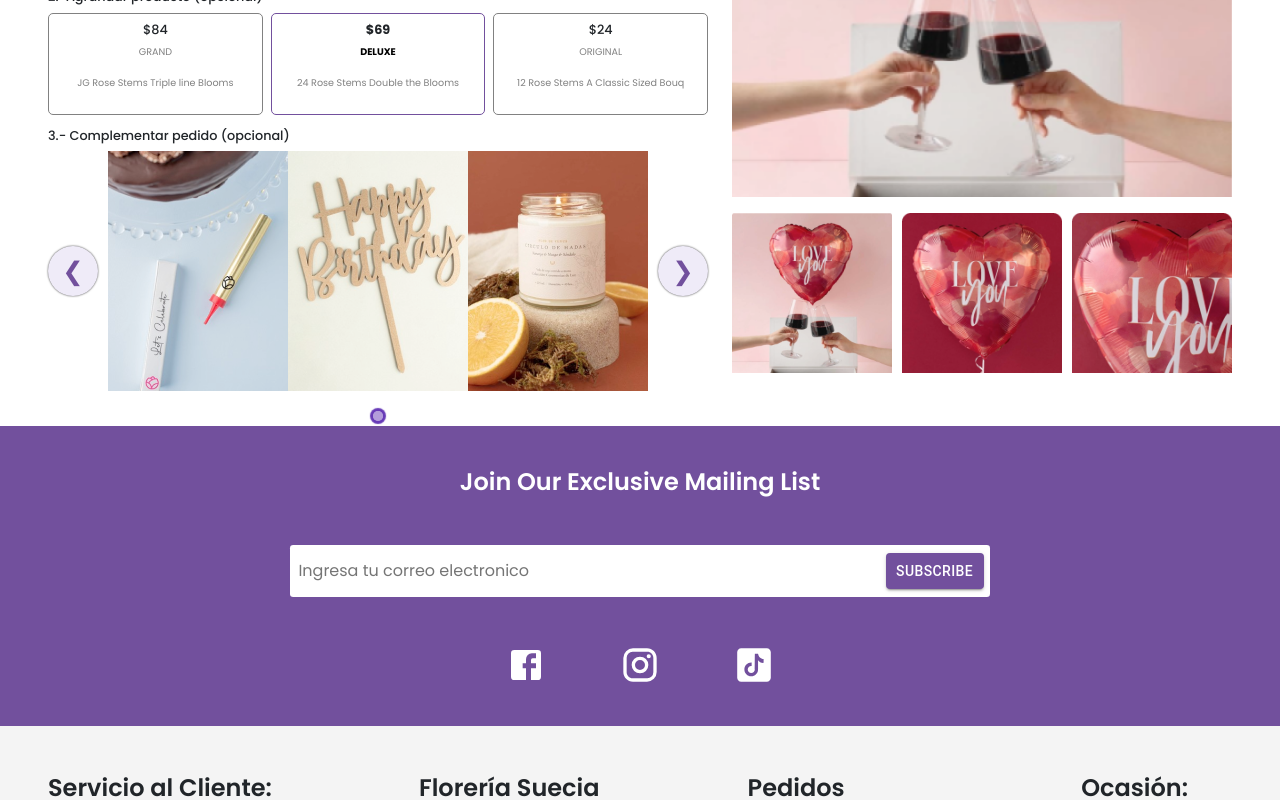
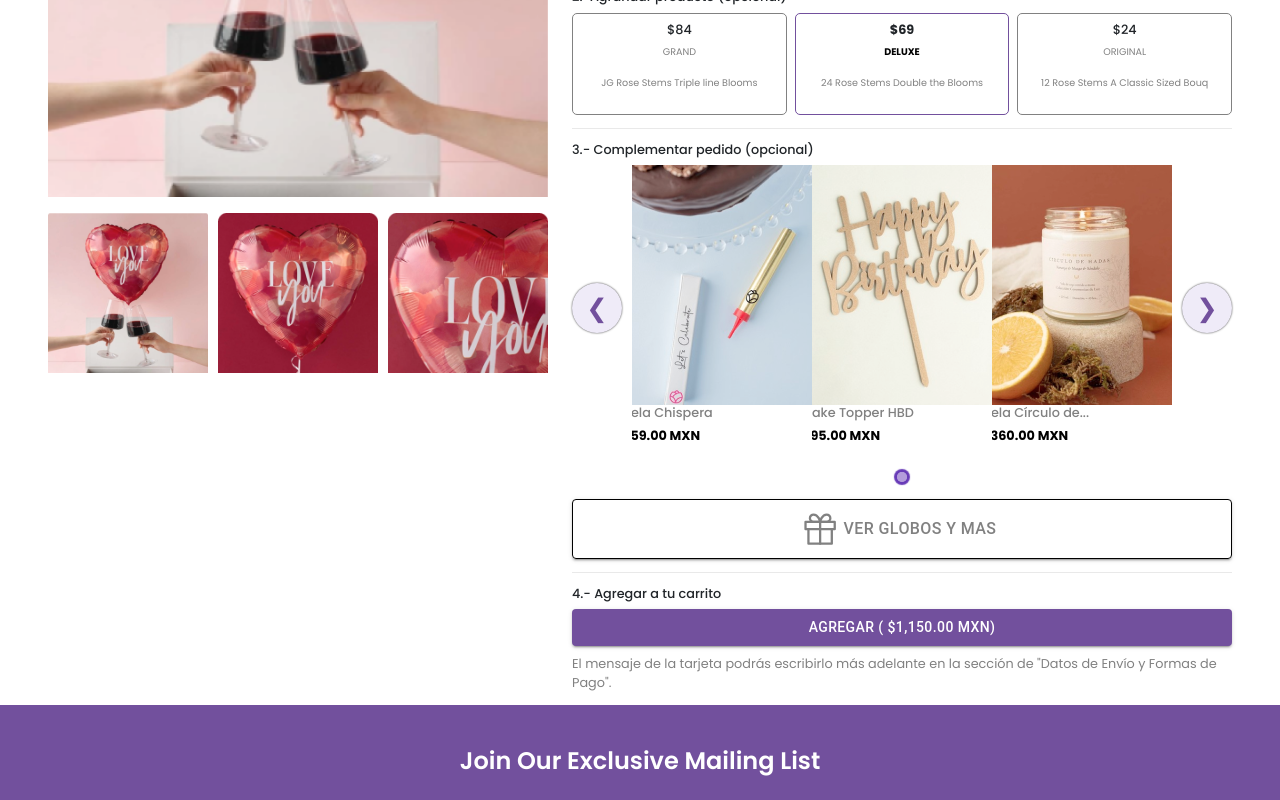
Before and after one commit to sibteali786/Project_Ecomerce, a React (Create React App) app: page /product in a window 1280 px wide. Shown: the part 440-1240 px from the top of the page. Built offline with nearby package versions, Linux system fonts and the light colour scheme.

Commit message:
done with price and total

```diff
--- a/src/assets/selectableProductImages/index.js
+++ b/src/assets/selectableProductImages/index.js
@@ -1,5 +1,5 @@
 export const selectableProductImages = [
-    require("./Rectangle55.png"),
-    require("./Rectangle56.png"),
-    require("./Rectangle57.png")
+    {"src":require("./Rectangle55.png"),"title":"Vela Chispera","price":"$59.00 MXN"},
+    {"src":require("./Rectangle56.png"),"title":"Cake Topper HBD ","price":"$95.00 MXN"},
+    {"src":require("./Rectangle57.png"),"title":"Vela Círculo de...","price":"$360.00 MXN "}
 ]
--- a/src/pages/Products/Products.js
+++ b/src/pages/Products/Products.js
@@ -12,8 +12,11 @@ import Stack from "@mui/material/Stack";
 import Divider from "@mui/material/Divider";
 import DateRangeIcon from "@mui/icons-material/DateRange";
 import IconButton from "@mui/material/IconButton";
-import { selectableProductImages } from './../../assets/selectableProductImages/index';
-import Carousel from 'react-elastic-carousel';
+import { selectableProductImages } from "./../../assets/selectableProductImages/index";
+import Carousel from "react-elastic-carousel";
+import { ReactComponent as Gift } from "./../../assets/gift.svg";
+import Button from "@mui/material/Button";
+
 
 const Products = () => {
   function handleClick(event) {
@@ -53,6 +56,49 @@ const Products = () => {
       </div>
       {/* Product Display Slider */}
       <div className="productDetails">
+        <div className="sliderProduct">
+          <Swiper
+            loop={true}
+            spaceBetween={5}
+            navigation={true}
+            modules={[Navigation, Thumbs]}
+            grabCursor={true}
+            thumbs={{ swiper: activeThumb }}
+            className="product-image-slider"
+            style={{ width: "500px", height: "500px" }}
+          >
+            {productImages.map((item, index) => (
+              <SwiperSlide key={index}>
+                <img
+                  src={item.default}
+                  alt="product Image"
+                  style={{ width: "100%", height: "auto" }}
+                />
+              </SwiperSlide>
+            ))}
+          </Swiper>
+          <Swiper
+            onSwiper={setactiveThumb}
+            loop={true}
+            spaceBetween={10}
+            slidesPerView={3}
+            modules={[Navigation, Thumbs]}
+            className="product-image-slider-thumbs"
+            style={{ marginTop: "1rem", width: "500px" }}
+          >
+            {productImages.map((item, index) => (
+              <SwiperSlide key={index}>
+                <div className="product-image-slider-thumbs-wrapper">
+                  <img
+                    src={item.default}
+                    alt="product Image"
+                    style={{ width: "100%", height: "auto" }}
+                  />
+                </div>
+              </SwiperSlide>
+            ))}
+          </Swiper>
+        </div>
         <div className="productInformation">
           <div
             style={{
@@ -125,59 +171,55 @@ const Products = () => {
               </div>
             </div>
           </div>
+          <Divider style={{ color: "#C4C4C4" }} />
           <div id="productDescription3">
             <h6>3.- Complementar pedido (opcional)</h6>
             <Carousel itemsToShow={3} className="carousel">
-                    {selectableProductImages.map((item,index)=>(
+              {selectableProductImages.map((item, index) => (
                 <div key={index}>
-                            <img src={item.default}/>
+                  <img src={item.src.default} />
+                  <h6>{item.title}</h6>
+                  <h6 style={{ color: "black", fontWeight: "bold" }}>
+                    {item.price}
+                  </h6>
                 </div>
               ))}
             </Carousel>
           </div>
+
+          <div
+            style={{
+              width: "100%",
+              marginTop: "0.8rem",
+              marginBottom: "0.8rem",
+            }}
+          >
+            <Button
+              variant="contained"
+              style={{
+                backgroundColor: "transparent",
+                width: "100%",
+                height: "60px",
+                border: "1px solid black",
+              }}
+              startIcon={<Gift />}
+            >
+              <p style={{ fontSize: "medium", marginBottom: "0" }}>
+                Ver globos y mas
+              </p>
+            </Button>
           </div>
-        <div className="sliderProduct">
-          <Swiper
-            loop={true}
-            spaceBetween={5}
-            navigation={true}
-            modules={[Navigation, Thumbs]}
-            grabCursor={true}
-            thumbs={{ swiper: activeThumb }}
-            className="product-image-slider"
-            style={{ width: "500px", height: "500px" }}
-          >
-            {productImages.map((item, index) => (
-              <SwiperSlide key={index}>
-                <img
-                  src={item.default}
-                  alt="product Image"
-                  style={{ width: "100%", height: "auto" }}
-                />
-              </SwiperSlide>
-            ))}
-          </Swiper>
-          <Swiper
-            onSwiper={setactiveThumb}
-            loop={true}
-            spaceBetween={10}
-            slidesPerView={3}
-            modules={[Navigation, Thumbs]}
-            className="product-image-slider-thumbs"
-            style={{ marginTop: "1rem", width: "500px" }}
-          >
-            {productImages.map((item, index) => (
-              <SwiperSlide key={index}>
-                <div className="product-image-slider-thumbs-wrapper">
-                  <img
-                    src={item.default}
-                    alt="product Image"
-                    style={{ width: "100%", height: "auto" }}
-                  />
+          <Divider style={{ color: "#C4C4C4" }} />
+          <div id="productTotal">
+              <h6>
+              4.- Agregar a tu carrito
+              </h6>
+              <Button variant="contained" style={{backgroundColor:"#72509D",color:"#FFFFFF",width:"100%"}}>
+              Agregar ( $1,150.00 MXN)
+              </Button>
+              <p> El mensaje de la tarjeta podrás escribirlo más adelante en la sección
+                de "Datos de Envío y Formas de Pago". </p>
           </div>
-              </SwiperSlide>
-            ))}
-          </Swiper>
         </div>
       </div>
     </div>
--- a/src/pages/Products/Products.scss
+++ b/src/pages/Products/Products.scss
@@ -21,9 +21,9 @@
     .productDetails{
         display: grid;
         gap: 1.5rem;
-        grid-template-columns: 1fr 1fr;
+        grid-template-columns: 1fr 2fr;
         .sliderProduct{
-            grid-column: 3/5;
+            grid-column: 1/2;
             padding: 0 0;
             width:500px;
             background-color: #FFF;
@@ -100,7 +100,7 @@
             }
         }
         .productInformation{
-            grid-column: 1/3;
+            grid-column: 2/5;
             h6{
                 font-size: 0.8rem;
             }
@@ -166,13 +166,34 @@
 
             }
             #productDescription3{
+                margin-top: 0.8rem;
+                margin-bottom: 0.8rem;
                 width:100%;
                 .carousel{
                     button{
                         color:$secondaryColor;
+                        border-color: $secondaryColor;
+                    }
+                    h6{
+                        color:$primaryFontColor;
                     }
                 }
 
+            }
+            #productTotal{
+                margin-top: 0.8rem;
+                margin-bottom: 0.8rem;
+                width:"100%";
+                Button{
+                    height:"50px";
+                }
+                p{
+                    margin-top: 0.5rem;
+                    margin-bottom: 0.5rem;
+                    color:$primaryFontColor;
+                    font-size: 0.8rem;
+                    text-align: left;
+                }
             }
         }
     }
```
Also changed, not shown: src/assets/gift.svg (added). Lines whose indentation alone changed are shown as unchanged.
